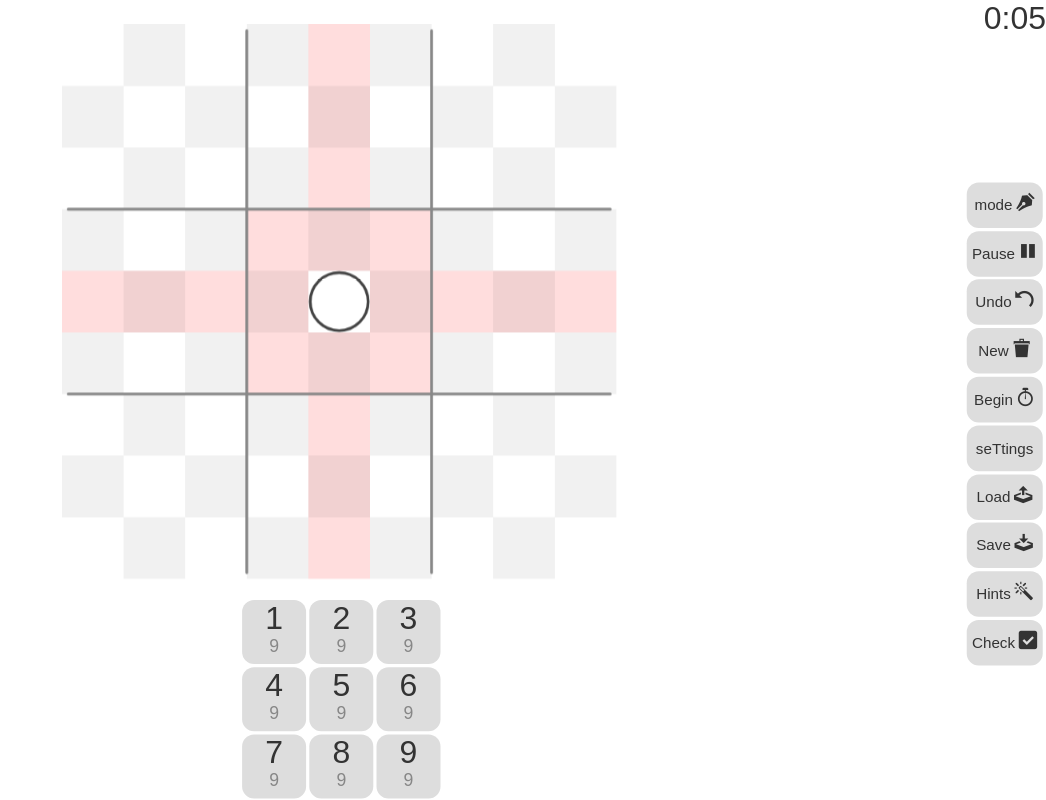
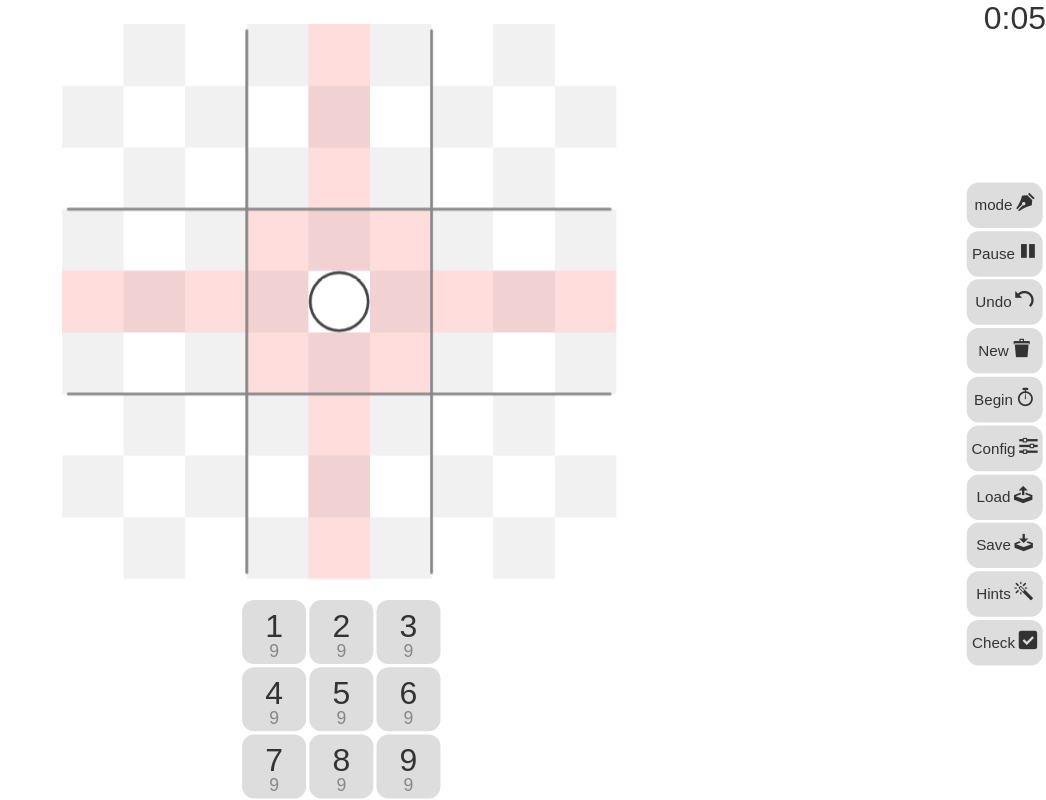
Before and after one commit to JosePedroDias/sudoku, a website with bundled scripts: page index.html in a window 1280 px wide. Shown: the whole page, without its empty margins (234-1280 px from the left). Built offline with nearby package versions, Linux system fonts and the light colour scheme.

Commit message:
settings

```diff
--- a/actions.mjs
+++ b/actions.mjs
@@ -4,7 +4,7 @@ const iconClasses = [
   'undo',
   'trash',
   'stopwatch',
-  'paint',
+  'settings',
   'load',
   'save',
   'magic',
@@ -50,7 +50,7 @@ export function generateActions(containerEl, onAction) {
     'Undo',
     'New',
     'Begin',
-    'seTtings',
+    'Config',
     'Load',
     'Save',
     'Hints',
--- a/fonts/sudoku-icons.css
+++ b/fonts/sudoku-icons.css
@@ -28,9 +28,6 @@
 .icon-pen:before {
   content: '\e908';
 }
-.icon-paint:before {
-  content: '\e90c';
-}
 .icon-generate:before {
   content: '\e915';
 }
@@ -45,6 +42,9 @@
 }
 .icon-undo:before {
   content: '\e965';
+}
+.icon-settings:before {
+  content: '\e992';
 }
 .icon-magic:before {
   content: '\e997';
--- a/main.css
+++ b/main.css
@@ -53,6 +53,15 @@ div.settings {
   display: none;
 }
 
+div.settings label {
+  display: inline-block;
+  min-width: 10em;
+}
+
+div.settings button {
+  padding: 8px;
+}
+
 body.settings div.settings {
   display: block;
 }
@@ -82,14 +91,17 @@ body.paused div.paused {
 .number {
   display: inline-block;
   text-align: center;
+  font-size: 40px;
   width: 80px;
   height: 80px;
+  line-height: 65px;
   background-color: #ddd;
   margin: 2px;
   border-radius: 15px;
   -moz-user-select: none;
   -webkit-user-select: none;
   user-select: none;
+  position: relative;
 }
 
 .number:hover,
@@ -97,12 +109,13 @@ body.paused div.paused {
   background-color: #fdd;
 }
 
-.number-value {
-  font-size: 40px;
-}
-
 .number-count {
+  position: absolute;
+  left: 0;
+  bottom: 5px;
+  width: 100%;
   font-size: 22px;
+  line-height: 22px;
   opacity: 0.5;
 }
 
--- a/main.mjs
+++ b/main.mjs
@@ -215,7 +215,6 @@ function actionUndo() {
   b.setState(history[history.length - 1]);
 
   updateCounters();
-  unselectNumber();
   b.draw();
 }
 
@@ -275,7 +274,7 @@ function onAction(action) {
     actionNew();
   } else if (action === 'Begin') {
     actionBegin();
-  } else if (action === 'seTtings') {
+  } else if (action === 'Config') {
     actionSettings();
   } else if (action === 'Load') {
     actionLoad();
@@ -338,7 +337,7 @@ document.body.addEventListener('keydown', (ev) => {
     case 'KeyB':
       actionBegin();
       break;
-    case 'KeyT':
+    case 'KeyC':
       actionSettings();
       break;
     case 'KeyL':
--- a/numbers.mjs
+++ b/numbers.mjs
@@ -2,10 +2,6 @@ export class SNumber {
   constructor(containerEl, value, count) {
     this.value = value;
     this.count = count;
-
-    const valueEl = document.createElement('div');
-    valueEl.innerHTML = value;
-    valueEl.className = 'number-value';
 
     const countEl = document.createElement('div');
     countEl.innerHTML = count;
@@ -15,7 +11,7 @@ export class SNumber {
     this.el = document.createElement('div');
     this.el.setAttribute('data-value', value);
     this.el.className = 'number';
-    this.el.appendChild(valueEl);
+    this.el.appendChild(document.createTextNode('' + value));
     this.el.appendChild(countEl);
     containerEl.appendChild(this.el);
 
```
Also changed, not shown: fonts/sudoku-icons.woff.
